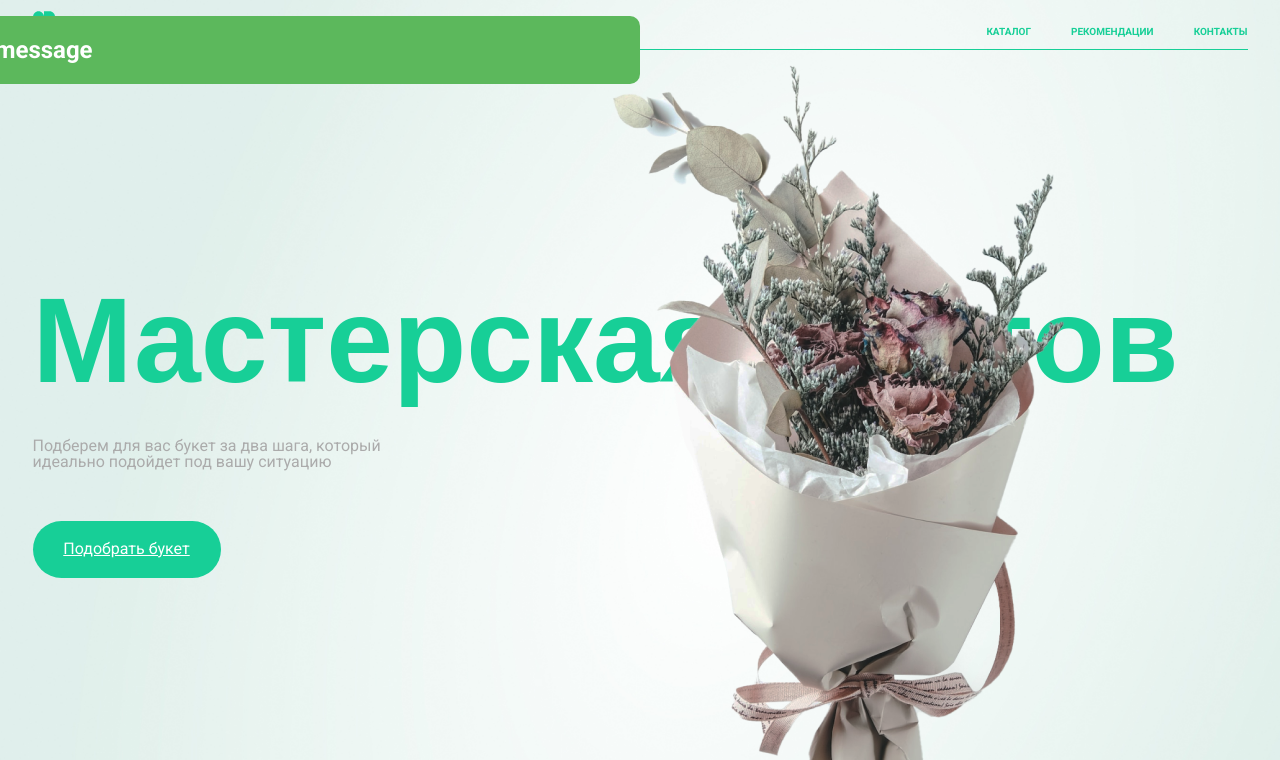
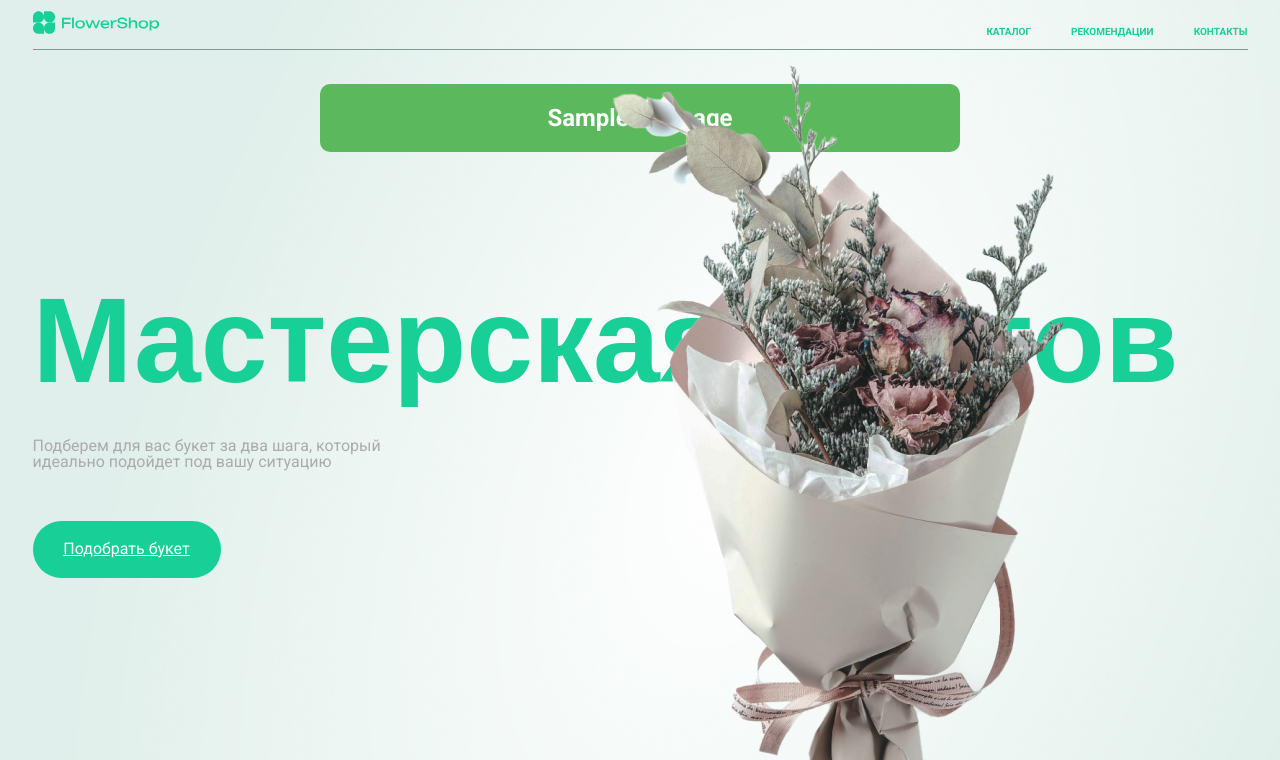
Before and after one commit to Skripko-A/FlowerShop, a Django app: page / in a window 1280 px wide. Shown: the top 760 px of the page. Run offline with Django 5.2, Linux system fonts and the light colour scheme; tables that the repository leaves empty hold one stand-in row (values such as "Sample post"); grey boxes marked "Sample" are stand-in pictures; one stand-in notice (Sample message) is shown; some web fonts are replaced.

Commit message:
align message on centre, set width 50%

```diff
--- a/templates/index.html
+++ b/templates/index.html
@@ -9,7 +9,7 @@
     {% if messages %}
         <div id="django-messages">
             {% for message in messages %}
-                <div class="custom-alert {{ message.tags }}">{{ message }}</div>
+                <div class="custom-alert {{ message.tags }}" style="width: 50%; transform: translate(50%, 50%);">{{ message }}</div>
             {% endfor %}
         </div>
     {% endif %}
```
